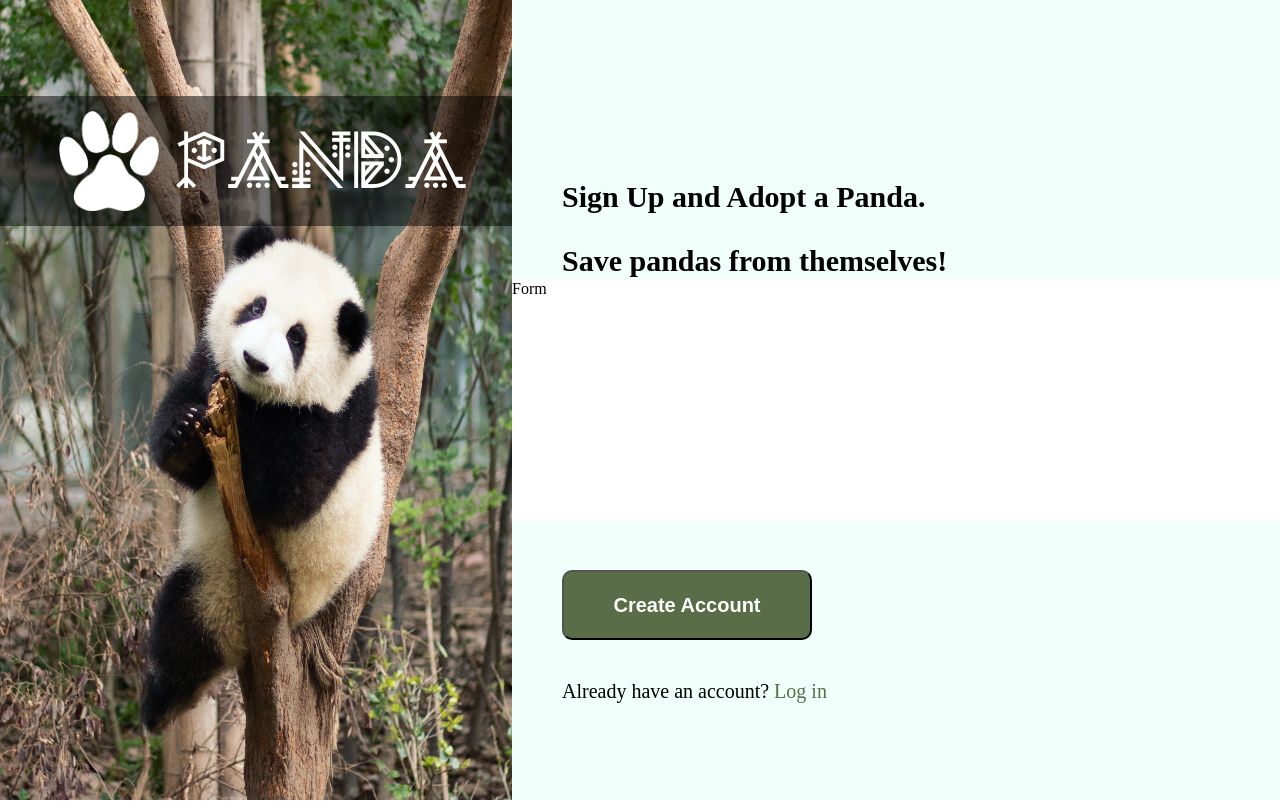
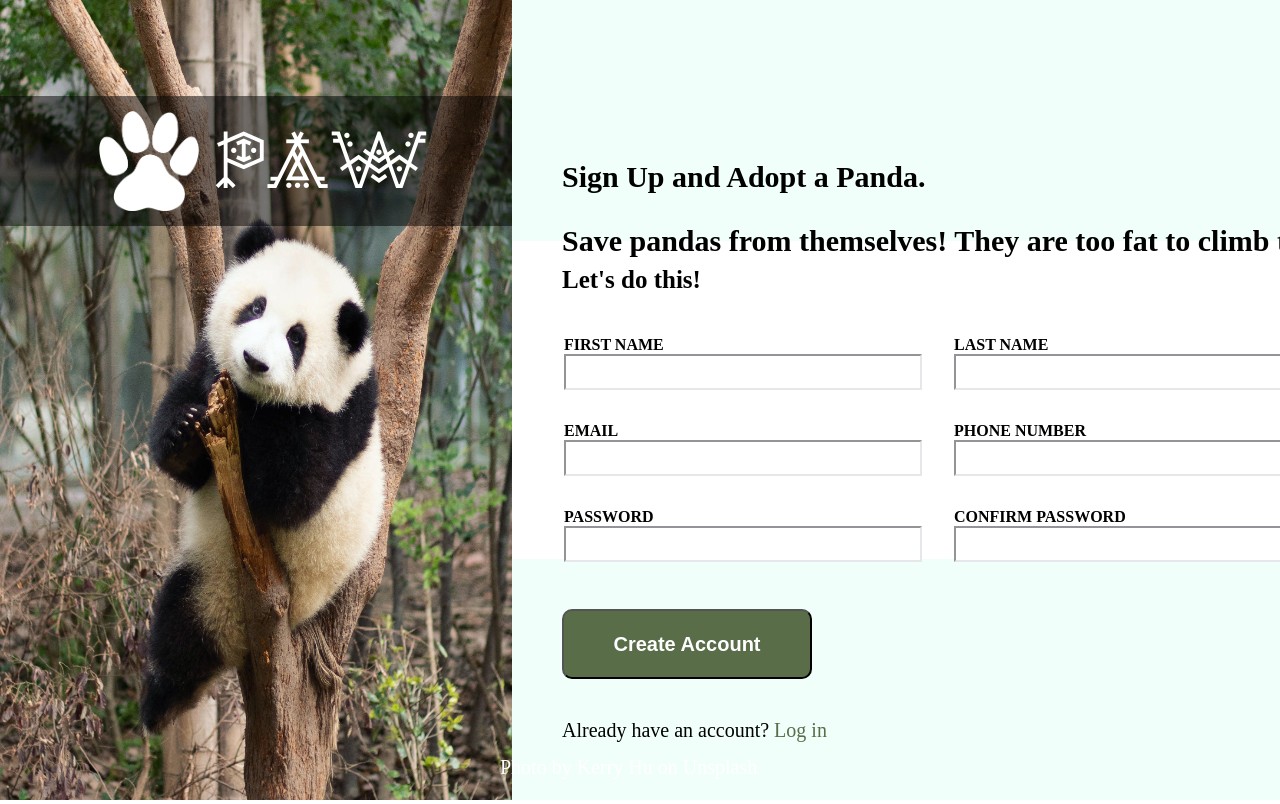
Before and after one commit to gabrielemarchetti00/sign-up-form, a plain HTML site: page index.html in a window 1280 px wide. Shown: the top 804 px of the page. Drawn offline with Linux system fonts and the light colour scheme.

Commit message:
make form, to style

```diff
--- a/index.html
+++ b/index.html
@@ -10,17 +10,55 @@
 <body>
     <div class="left">
         <img class="panda" src="panda.jpg">
+        <p>Photo by Kerry Hu on Unsplash</p>
         <div class="logo-section">
             <img class="logo" src="logo.png">
-            <div class="logo-text">panda</div>
+            <div class="logo-text">paw</div>
         </div>
     </div>
     <div class="right">
         <div class="header">
             <p>Sign Up and Adopt a Panda.</p>
-            <p>Save pandas from themselves!</p>
+            <p>Save pandas from themselves! They are too fat to climb trees</p>
         </div>
-        <div class="form">Form</div>
+        <p>Let's do this!</p>
+        <div class="form">
+            <form action="example.com/path" method="post">
+                <table>
+                    <tr>
+                        <td>
+                            <label for="first-name">FIRST NAME</label>
+                            <input type="text" id="first-name" name="first_name">
+                        </td>
+                        <td>
+                            <label for="last-name">LAST NAME</label>
+                            <input type="text" id="last-name" name="last_name">
+                        </td>
+                    </tr>
+                    <tr>
+                        <td>
+                            <label for="email">EMAIL</label>
+                            <input type="email" id="email" name="email">
+                        </td>
+                        <td>
+                            <label for="phone">PHONE NUMBER</label>
+                            <input type="tel" id="phone" name="phone">
+                        </td>
+                    </tr>
+                    <tr>
+                        <td>
+                            <label for="password">PASSWORD</label>
+                            <input type="password" id="password" name="pwd">
+                        </td>
+                        <td>
+                            <label for="conf-pwd">CONFIRM PASSWORD</label>
+                            <input type="password" id="conf-pwd" name="rpwd">
+                        </td>
+                    </tr>
+                </table>
+
+            </form>
+        </div>
         <div class="footer">
             <button>Create Account</button>
             <p>Already have an account? <span>Log in</span></p>
--- a/style.css
+++ b/style.css
@@ -62,7 +62,7 @@ body{
     font-weight: bold;
     position: relative;
     left: 50px;
-    top: 150px;
+    top: 130px;
 }
 
 button{
@@ -86,3 +86,42 @@ button{
 span{
     color: #596D48;
 }
+
+label,input{
+    display: flex;
+    flex-direction: column;
+  }
+
+.right > p{
+    font-weight: bold;
+    position: relative;
+    left: 50px;
+    font-size: 25px;
+}
+
+form{
+    position: relative;
+    left: 35px;
+}
+
+input{
+    width: 350px;
+    height: 30px;
+    border-color: #E5E7EB;
+}
+
+label{
+    font-weight: bold;
+}
+
+td{
+    padding: 15px;
+}
+
+.left > p{
+    position: absolute;
+    bottom: 1px;
+    left: 500px;
+    color: white;
+    font-size: 20px;
+}
```
